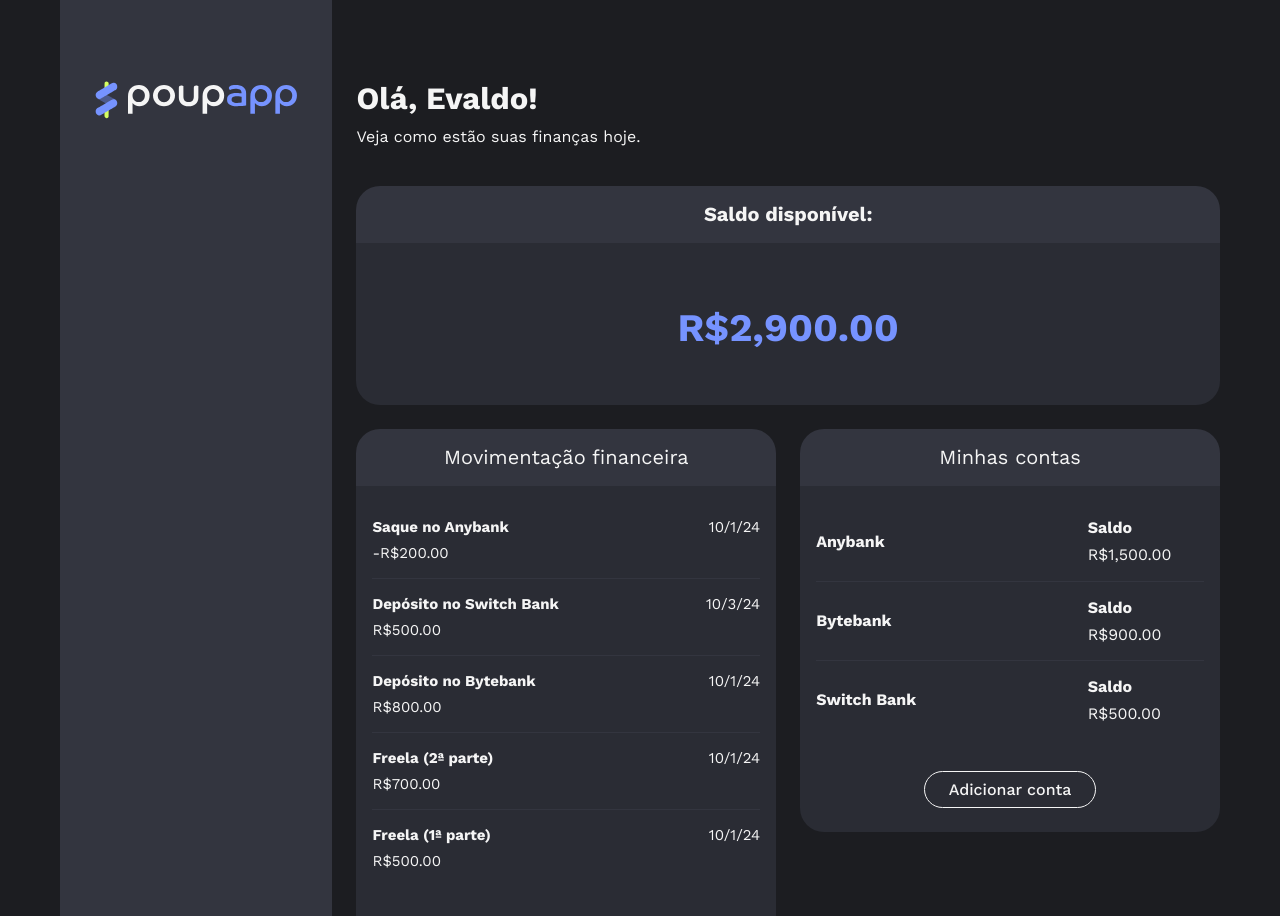
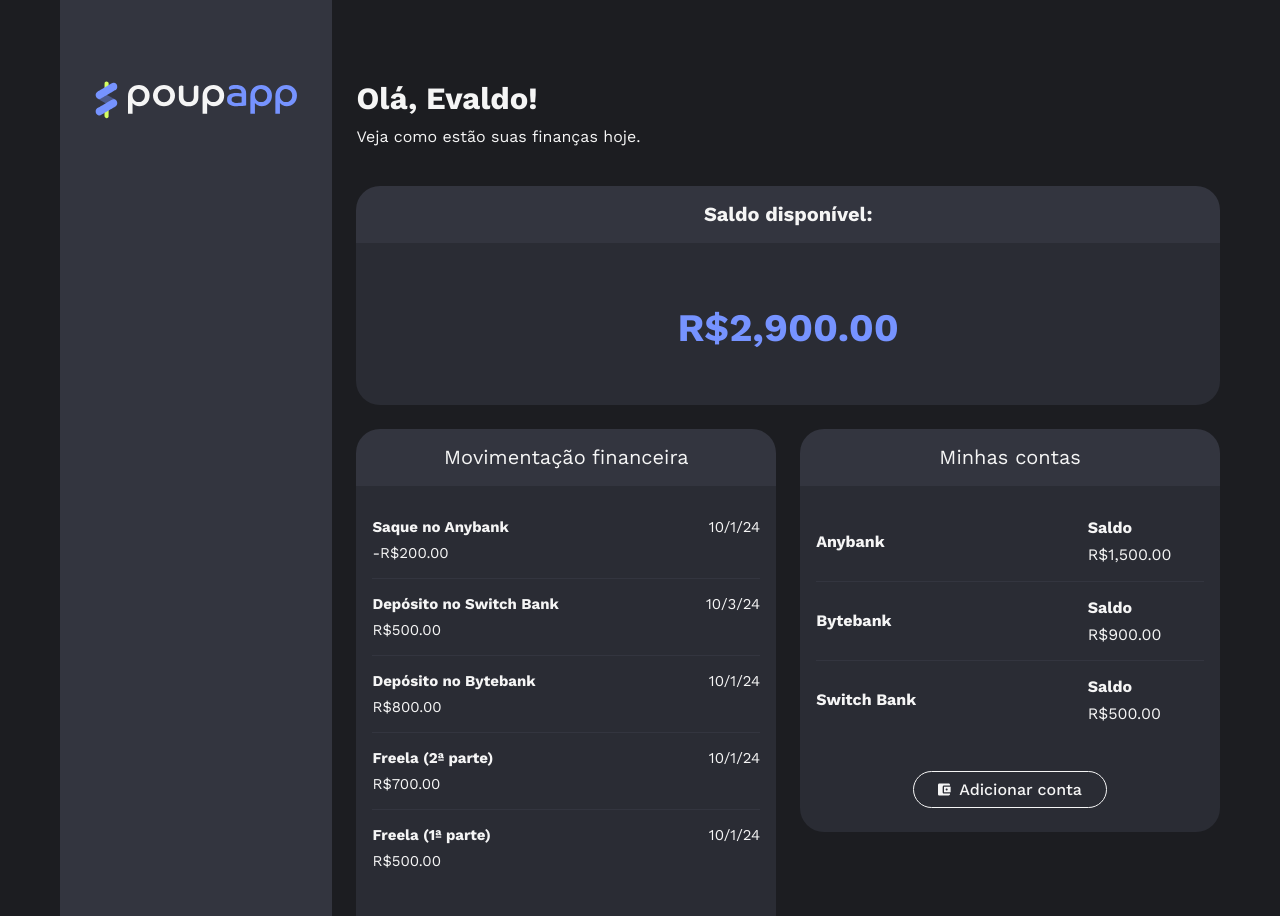
Before and after one commit to antonio-evaldo/4457-angular-19-curso-3-projeto, an Angular app: page / in a window 1280 px wide. Shown: the top 916 px of the page. Built offline with nearby package versions, Linux system fonts and the light colour scheme.

Commit message:
Vídeo 1.3: Projeção de conteúdo com ng-content

```diff
--- a/src/app/componentes/area-financeira/contas/contas.component.html
+++ b/src/app/componentes/area-financeira/contas/contas.component.html
@@ -17,7 +17,9 @@
         }
       </ul>
 
-      <app-botao class="botao-adicionar-conta" texto="Adicionar conta" />
+      <app-botao class="botao-adicionar-conta">
+        <img src="icones/carteira.svg" alt=""> Adicionar conta
+      </app-botao>
     </div>
   </div>
 </section>
--- a/src/app/componentes/area-financeira/transacoes/transacoes.component.html
+++ b/src/app/componentes/area-financeira/transacoes/transacoes.component.html
@@ -17,7 +17,9 @@
         }
       </ul>
 
-      <app-botao class="botao-adicionar-transacao" texto="Adicionar transação" />
+      <app-botao class="botao-adicionar-transacao">
+        <img src="icones/moeda.svg" alt=""> Adicionar transação
+      </app-botao>
     </div>
   </div>
 </section>
--- a/src/app/componentes/botao/botao.component.html
+++ b/src/app/componentes/botao/botao.component.html
@@ -1,3 +1,3 @@
 <button class="botao texto-md">
-  {{ texto() }}
+  <ng-content />
 </button>
--- a/src/app/componentes/botao/botao.component.ts
+++ b/src/app/componentes/botao/botao.component.ts
@@ -7,5 +7,5 @@ import { Component, input } from '@angular/core';
   styleUrl: './botao.component.css'
 })
 export class BotaoComponent {
-  texto = input.required<string>();
+
 }
```
